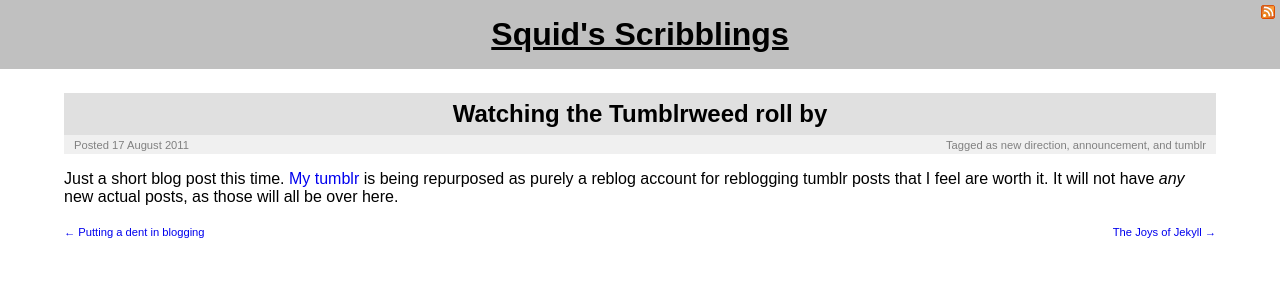
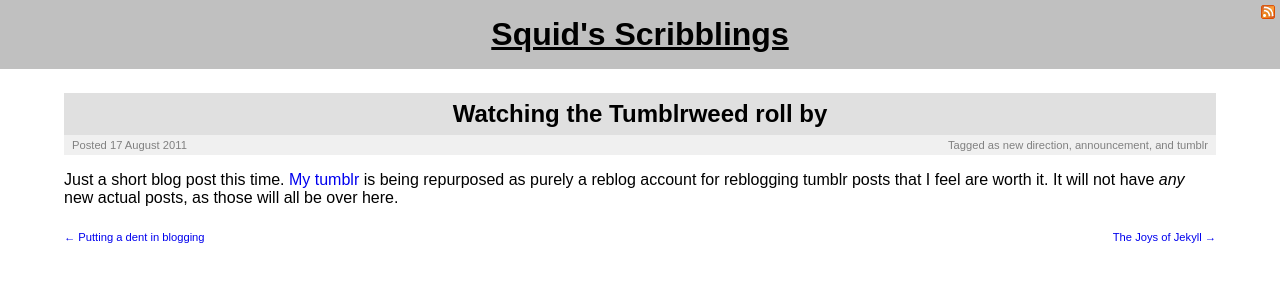
Before and after one commit to rjgraffham/psquid.net, a Jekyll site: the page built from _posts/2011-08-17-watching-the-tumblrweed-roll-by.markdown, in a window 1280 px wide. Shown: the top 300 px of the page. Built offline with Jekyll 4.4.1, drawn with Linux system fonts in a browser that asks for light colours.

Commit message:
Revert "Rest of conversions done. No more hard-coded px sizes for anything but images which are genuinely that px size."
This reverts commit e130dd29f62f56a1d6caaf96c6e392aabdd69335.

```diff
--- a/css/clean_ink.css
+++ b/css/clean_ink.css
@@ -7,7 +7,6 @@
 body {
   overflow-y: scroll;
   font-family: sans-serif;
-  font-size: 1em;
 }
 
 body, html {
@@ -87,7 +86,7 @@
 .post-meta {
   background: rgb(240, 240, 240);
   width: 100%;
-  padding: 0.3em;
+  padding: 4px 0px 4px;
   margin: 0;
   overflow: auto;
   font-size: 0.7em;
@@ -95,22 +94,22 @@
 
 .post-meta .date {
   float: left;
-  margin-left: 0.6em;
+  margin-left: 8px;
 }
 
 .post-meta .tags {
   float: right;
-  margin-right: 0.6em;
+  margin-right: 8px;
 }
 
 nav {
   overflow: auto;
-  margin-top: 1.8em;
+  margin-top: 24px;
   font-size: 0.7em;
 }
 
 nav .newer {
-  padding-left: 1.8em;
+  padding-left: 24px;
   float: right;
 }
 
```
